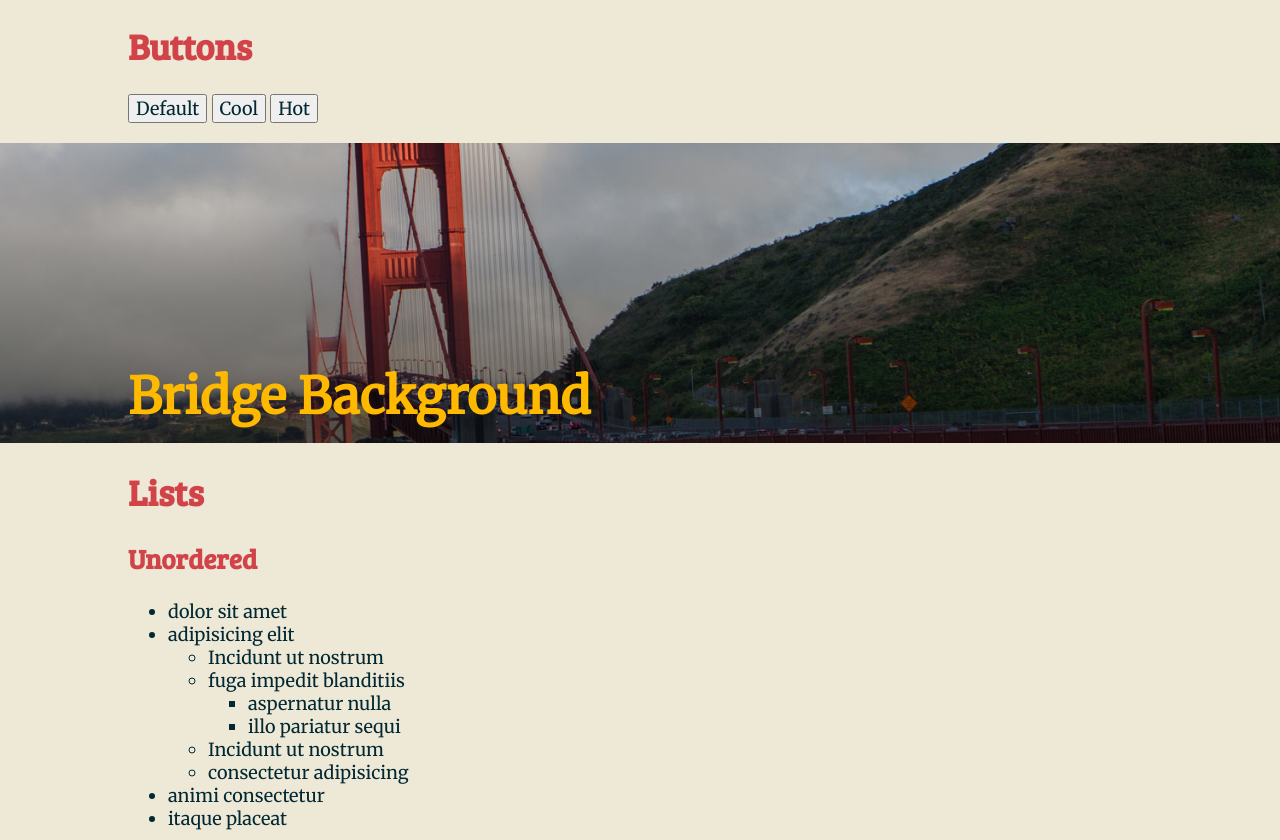
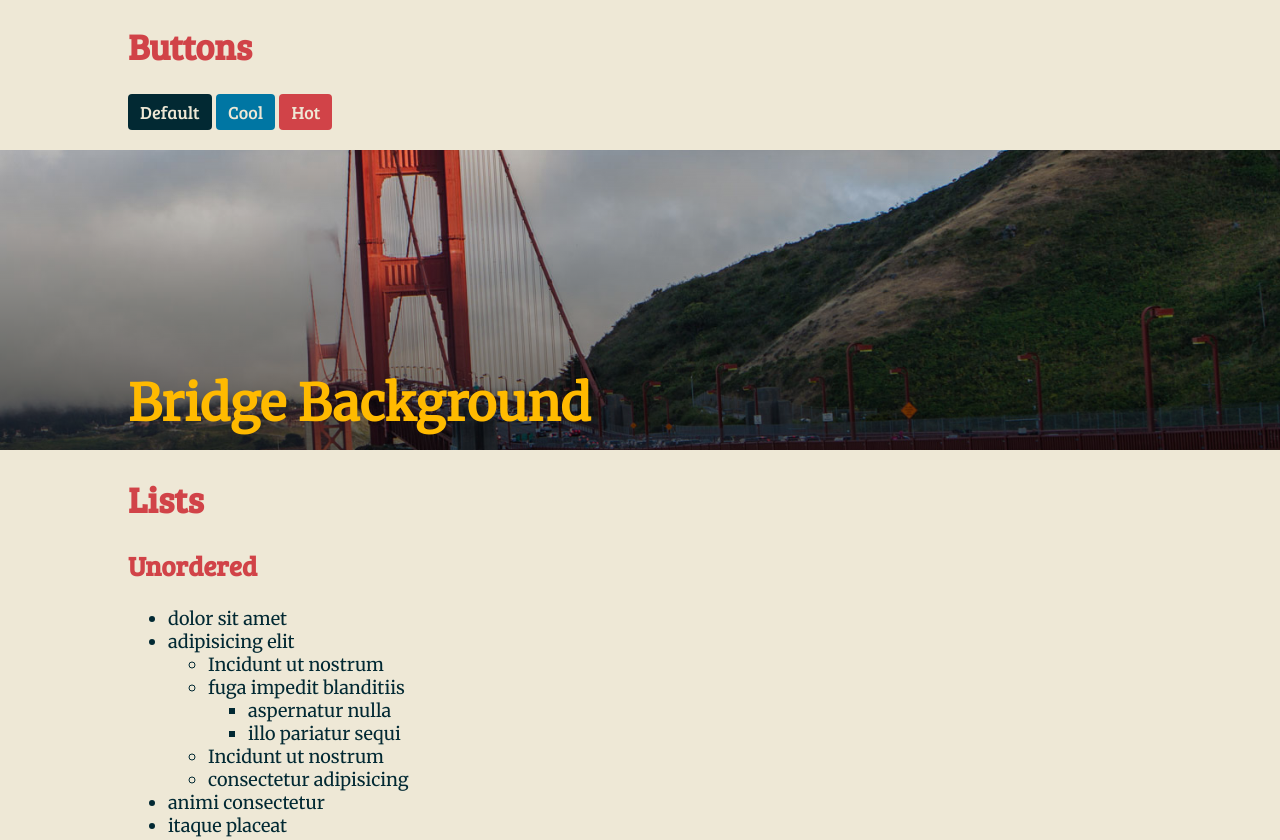
Before and after one commit to planetoftheweb/sassEssentials, a website: page builds/sassEssentials/index.html in a window 1280 px wide. Shown: the part 1493-2333 px from the top of the page. Drawn offline with Linux system fonts and the light colour scheme.

Commit message:
02_05e Extend

```diff
--- a/builds/sassEssentials/index.html
+++ b/builds/sassEssentials/index.html
@@ -53,9 +53,9 @@
 <section id="buttons">
   <div class="container">
     <h1>Buttons</h1>
-    <button>Default</button>
-    <button>Cool</button>
-    <button>Hot</button>
+    <button class="btn-default">Default</button>
+    <button class="btn-cool">Cool</button>
+    <button class="btn-hot">Hot</button>
   </div><!-- container -->
 </section>
 
--- a/process/sass/_interface.scss
+++ b/process/sass/_interface.scss
@@ -1,4 +1,10 @@
-.btn {
+$color-btn-text: $color-backgrounds;
+$color-btn-default: $color-main;
+$color-btn-hot: $red;
+$color-btn-cool: $blue;
+
+
+%btn {
 	display: inline-block;
 	padding: 6px 12px;
 	text-align: center;
@@ -9,4 +15,20 @@
 	border-radius: 4px;
 	font-family: $font-highlight;
 	user-select: none;
+	color: $color-btn-text;
 }
+
+.btn-default {
+	@extend %btn;
+	background: $color-btn-default;
+}
+
+.btn-hot {
+	@extend %btn;
+	background: $color-btn-hot;
+}
+
+.btn-cool {
+	@extend %btn;
+	background: $color-btn-cool;
+}
```
Also changed, not shown: builds/sassEssentials/css/style.css.
